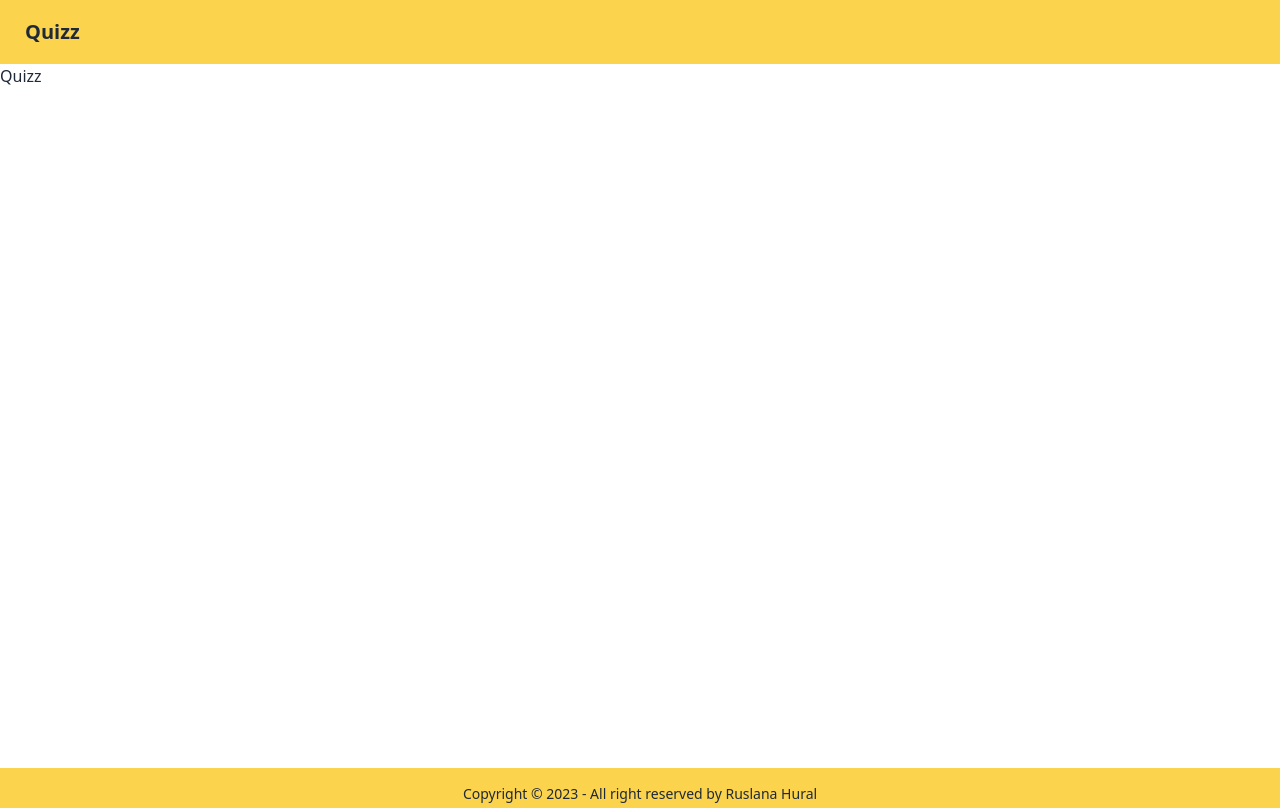
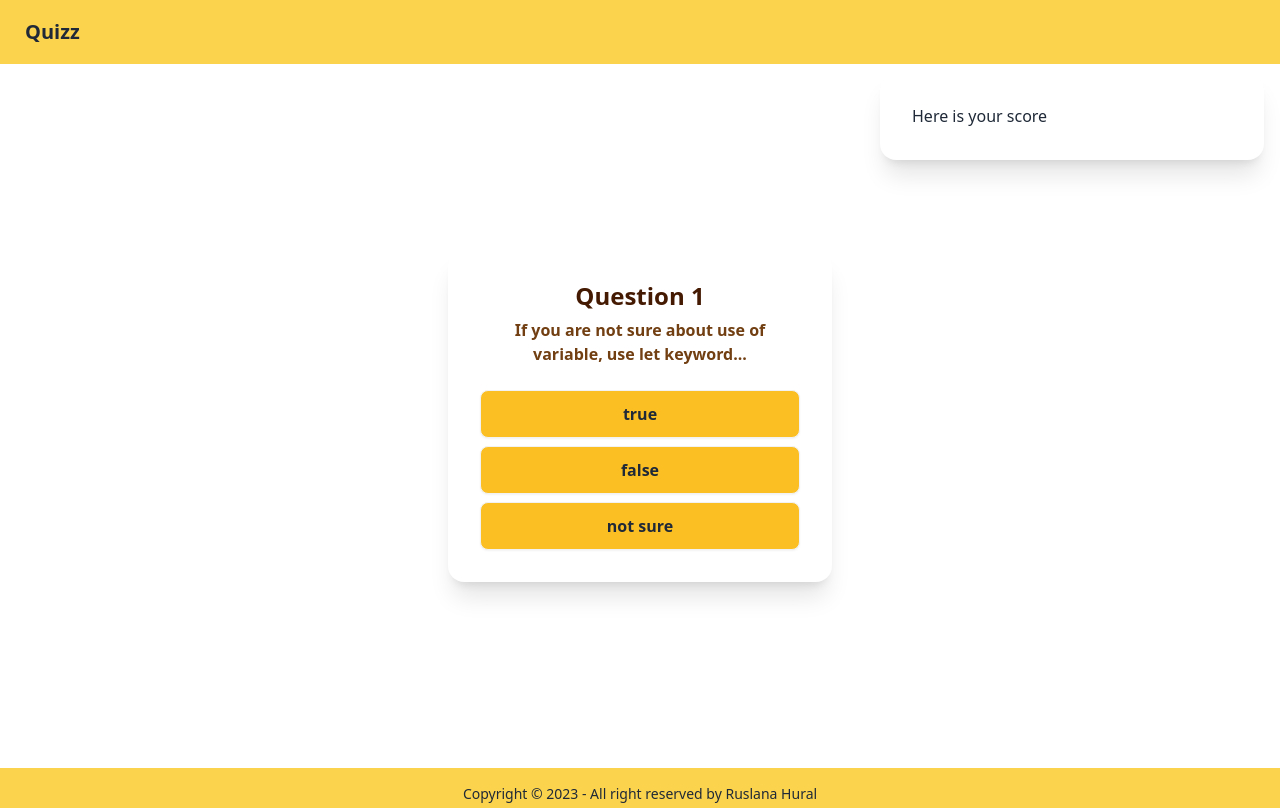
Before and after one commit to rusjah/quiz, a React (Create React App) app: page /quizz in a window 1280 px wide. Built offline with nearby package versions, Linux system fonts and the light colour scheme.

Commit message:
created quizz pages

```diff
--- a/src/App.jsx
+++ b/src/App.jsx
@@ -7,9 +7,11 @@ import Quizz from './components/pages/Quizz';
 import GameOver from './components/pages/GameOver';
 import Error from './components/pages/Error';
 import data from './data/data.json'
+import { useState } from 'react';
 
 
 function App() {
+  const [result, setResult] = useState('')
   return (
     <div className="App">
       <Header />
--- a/src/components/components/Button.jsx
+++ b/src/components/components/Button.jsx
@@ -1,8 +1,11 @@
 import React from 'react'
 
-function Button() {
+function Button({answer}) {
+    function clickHandler() {
+
+    }
   return (
-    <div>Button</div>
+    <button onClick={clickHandler} className="btn bg-amber-400 w-[100%] font-bold text-[1em] hover:bg-amber-200">{answer}</button>
   )
 }
 
--- a/src/components/components/Question.jsx
+++ b/src/components/components/Question.jsx
@@ -1,8 +1,11 @@
 import React from 'react'
 
-function Question() {
+function Question({ques, num}) {
   return (
-    <div>Question</div>
+    <div className='flex flex-col justify-center items-center gap-2'>
+      <h2 className="card-title text-amber-950 font-bold text-[1.5em]">Question {num}</h2>
+      <p className='text-yellow-900 font-bold pb-4'>{ques}</p>
+    </div>
   )
 }
 
--- /dev/null
+++ b/src/components/components/Result.jsx
@@ -0,0 +1,13 @@
+import React from 'react'
+
+function Result() {
+  return (
+    <div className="card w-96 bg-base-100 shadow-xl absolute right-4 top-2">
+        <div className="card-body">
+            <p>Here is your score</p>
+        </div>
+    </div>
+  )
+}
+
+export default Result
--- a/src/components/pages/Quizz.jsx
+++ b/src/components/pages/Quizz.jsx
@@ -1,8 +1,23 @@
 import React from 'react'
+import data from '../../data/data.json'
+import Button from '../components/Button'
+import Result from '../components/Result'
+import Question from '../components/Question'
+
 
 function Quizz() {
   return (
-    <div>Quizz</div>
+    <div className='h-full flex justify-center items-center relative'>
+        <Result />
+        <div className="card w-96 bg-base-100 shadow-xl">
+            <div className="card-body items-center text-center pt-[4vh]">
+                <Question ques={data.questions[0].ques} num={1}/>
+                <div className="card-actions flex flex-col w-full">
+                   {data.questions[0].answ.map((el, ind) => <Button key={ind} answer={el}/>)}
+                </div>
+            </div>
+        </div>
+    </div>
   )
 }
 
```
